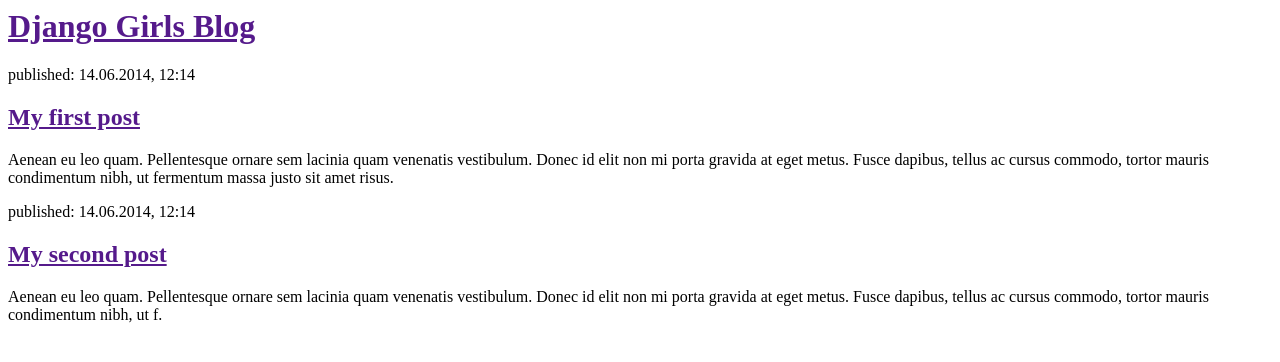
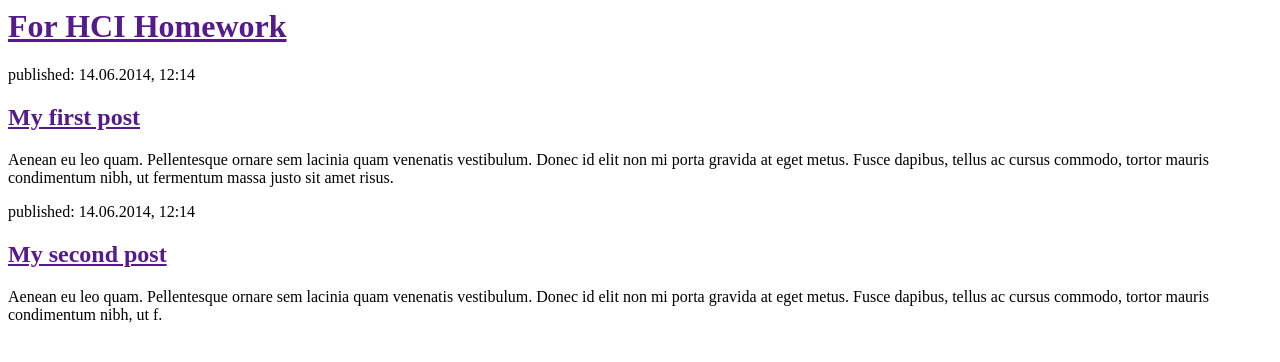
Before and after one commit to fromme0528/GoYeonJeon_2017, a Django app: page / in a window 1280 px wide. Shown: the top 362 px of the page. Run offline with Django 3.2, Linux system fonts and the light colour scheme.

Commit message:
Changes the THML for the site.

```diff
--- a/blog/templates/blog/post_list.html
+++ b/blog/templates/blog/post_list.html
@@ -1,10 +1,10 @@
 <html>
     <head>
-        <title>Django Girls blog</title>
+        <title>Chang Min Wook</title>
     </head>
     <body>
         <div>
-            <h1><a href="">Django Girls Blog</a></h1>
+            <h1><a href="">For HCI Homework</a></h1>
         </div>
 
         <div>
```
